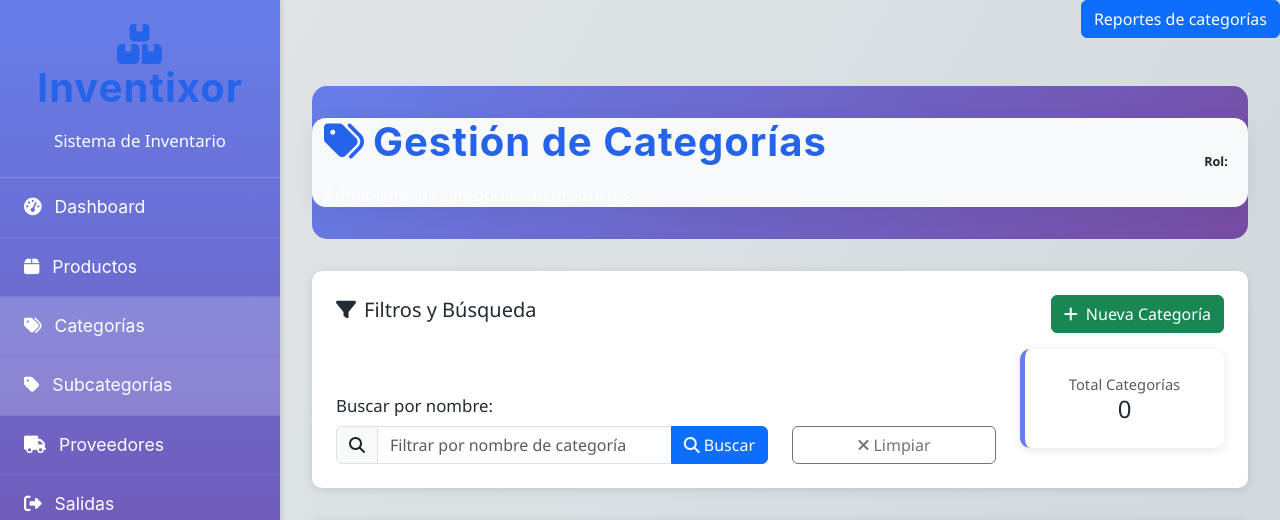
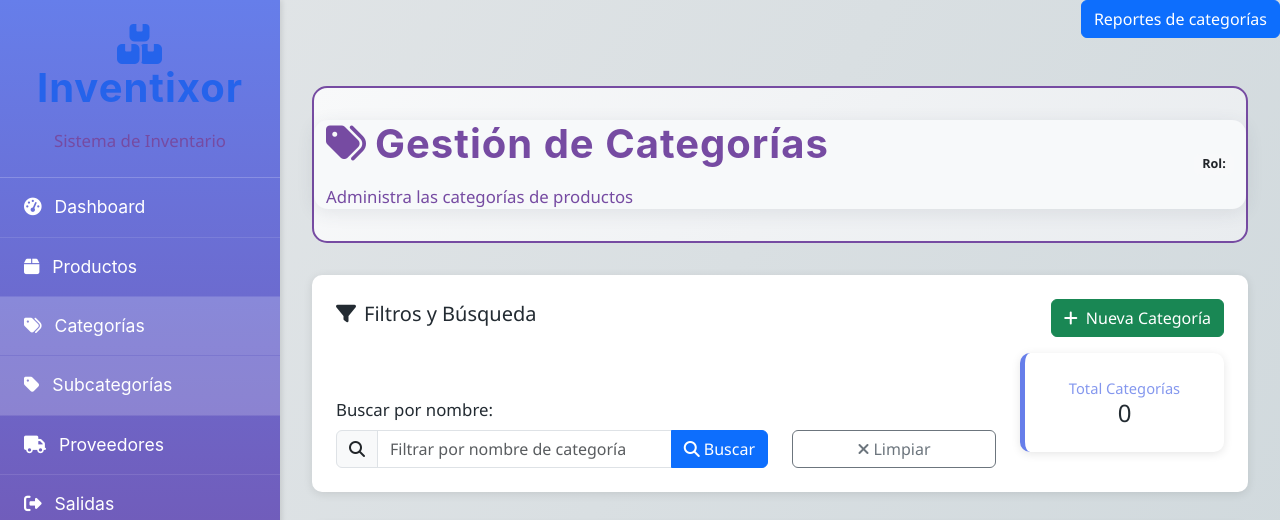
Before and after one commit to copetinanton-cyber/inventixor, a PHP site: page /inventixor/categorias.php in a window 1280 px wide. Shown: the top 520 px of the page. Run offline with PHP 8.4, Linux system fonts and the light colour scheme; data that the repository does not hold is empty.

Commit message:
títulos y subtítulos
cambio de color de los títulos y subtítulos tanto como móvil

```diff
--- a/public/css/responsive-sidebar.css
+++ b/public/css/responsive-sidebar.css
@@ -113,12 +113,39 @@ body {
     color: var(--primary-color);
 }
 
-.welcome-header, .page-header {
-    background: linear-gradient(135deg, var(--primary-color), var(--secondary-color));
-    color: white;
+.welcome-header, .page-header, .main-header {
+    background: linear-gradient(135deg, #f8f9fa 0%, #e9ecef 100%) !important;
+    color: #764ba2 !important;
     padding: 2rem;
     border-radius: 15px;
     margin-bottom: 2rem;
+    border: 2px solid #764ba2;
+}
+
+/* Estilos para subtítulos en headers - COLOR PÚRPURA */
+.welcome-header p, .page-header p, .main-header p {
+    color: #764ba2 !important;
+    font-weight: 400;
+}
+
+.welcome-header h1, .welcome-header h2, .welcome-header h3,
+.page-header h1, .page-header h2, .page-header h3,
+.main-header h1, .main-header h2, .main-header h3 {
+    color: #764ba2 !important;
+}
+
+/* Forzar estilos específicos para todos los párrafos en headers - PÚRPURA */
+div[class*="header"] p,
+div[class*="Header"] p {
+    color: #764ba2 !important;
+}
+
+/* Selector súper específico para los subtítulos - PÚRPURA */
+.main-header .container-fluid .d-flex div p.mb-0,
+.page-header .container-fluid .d-flex div p.mb-0,
+.welcome-header .d-flex div p.mb-0 {
+    color: #764ba2 !important;
+    opacity: 1 !important;
 }
 
 .content-card {
@@ -132,6 +159,29 @@ body {
 /* Override para asegurar que el body ocupe todo el ancho */
 body {
     overflow-x: hidden;
+}
+
+/* Estilos globales para subtítulos y descripciones - PÚRPURA */
+.main-content p.mb-0,
+.container-fluid p.mb-0,
+.page-header p,
+.main-header p,
+.main-header .container-fluid p {
+    color: #764ba2 !important;
+}
+
+/* Forzar color PÚRPURA en subtítulos de headers */
+.main-header p.mb-0,
+.page-header p.mb-0,
+.welcome-header p.mb-0 {
+    color: #764ba2 !important;
+    font-weight: 400 !important;
+}
+
+/* Para subtítulos fuera de headers con gradiente */
+.text-muted {
+    color: var(--primary-color) !important;
+    opacity: 0.8;
 }
 
 /* Media Queries para Responsividad */
@@ -186,15 +236,17 @@ body {
         text-align: center !important;
     }
 
-    /* Mejorar el título y subtítulo en móvil */
+    /* Mejorar el título y subtítulo en móvil - PÚRPURA */
     .welcome-header h2, .page-header h2, .main-header h2 {
         font-size: 1.5rem !important;
         margin-bottom: 0.5rem !important;
+        color: #764ba2 !important;
     }
 
     .welcome-header p, .page-header p, .main-header p {
         font-size: 0.9rem !important;
         margin-bottom: 1rem !important;
+        color: #764ba2 !important;
     }
 
     .stats-card, .content-card, .filter-card, .form-card, .table-card {
```
